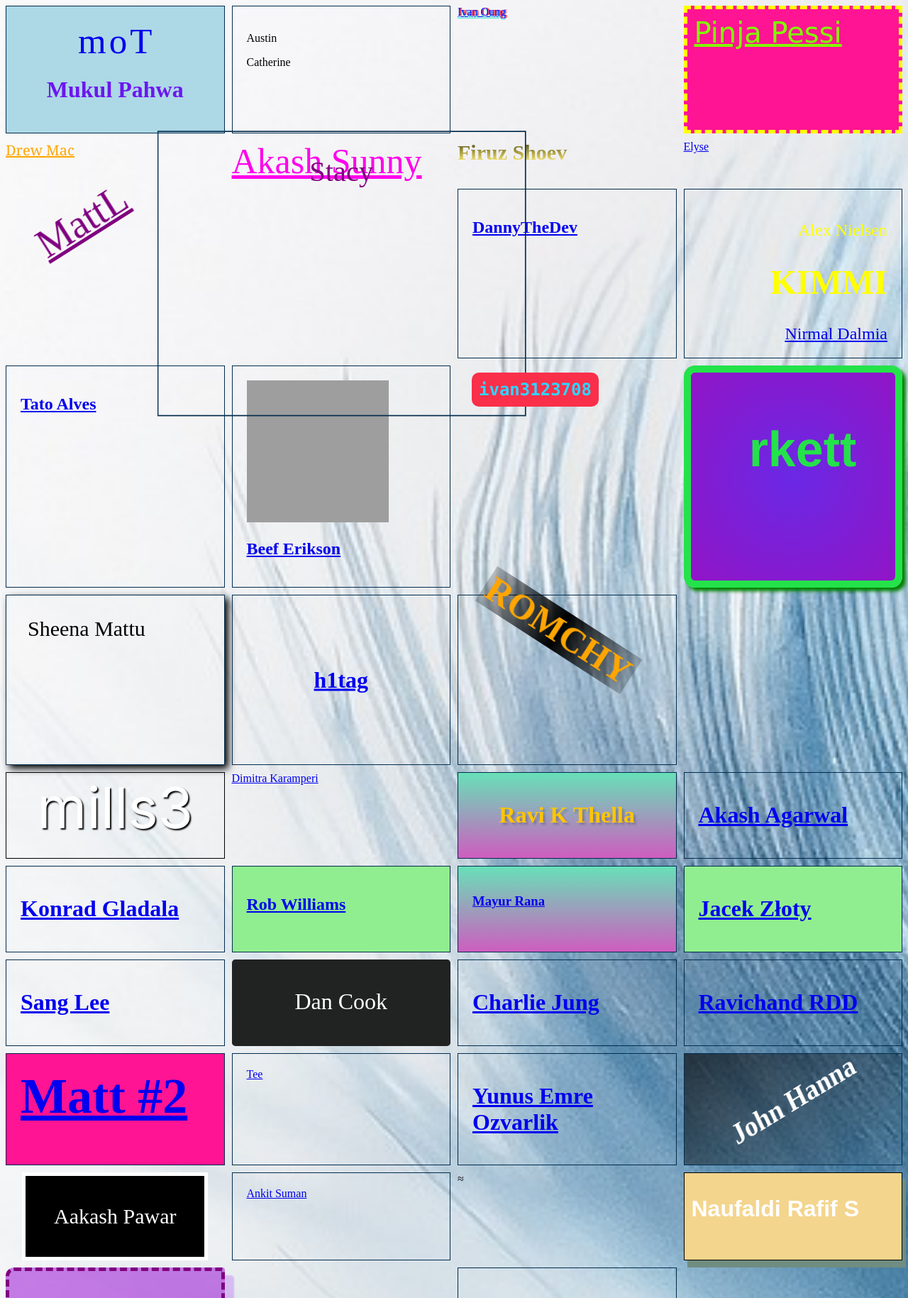
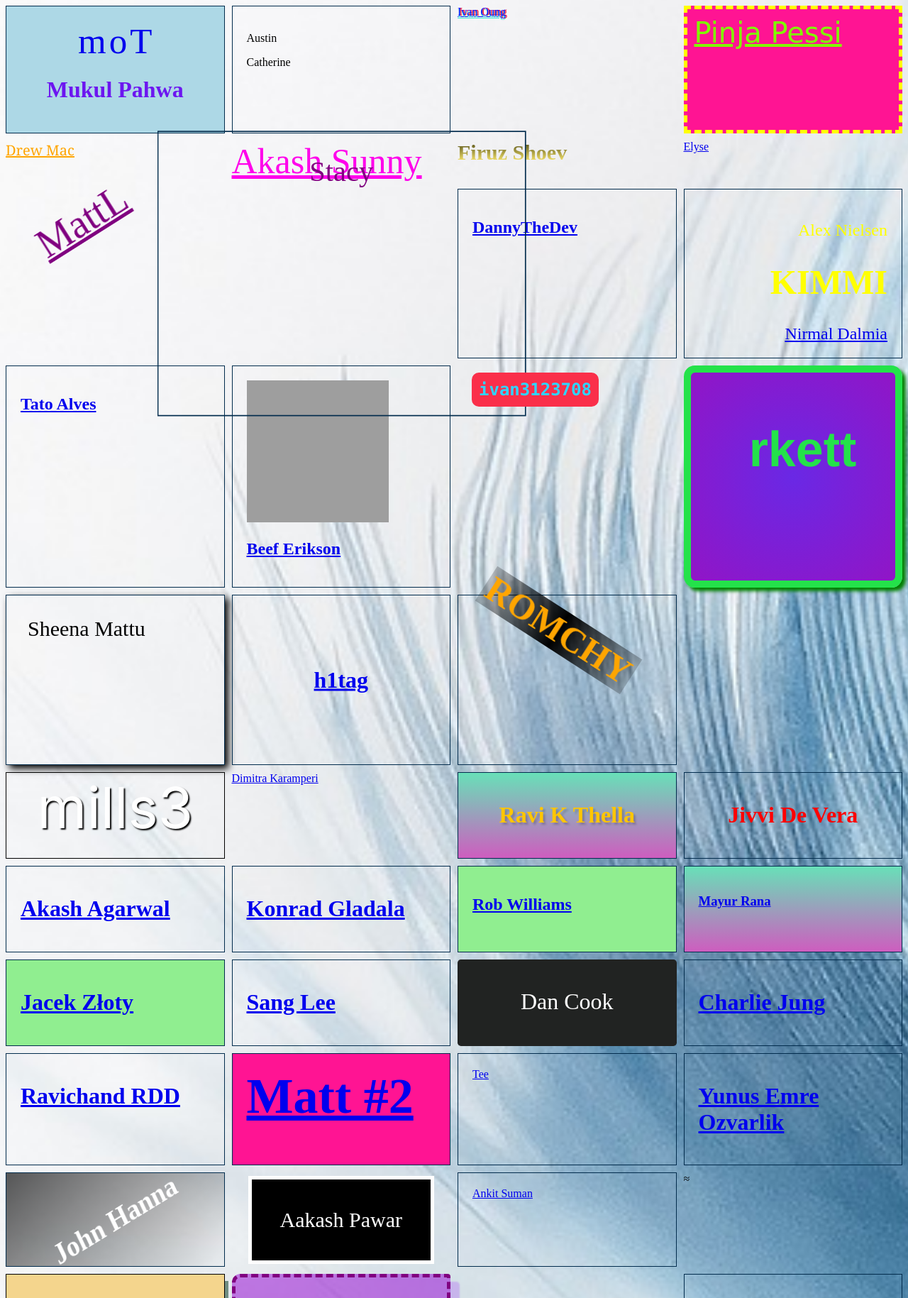
Before and after one commit to RomchyFCC/GitHub-Practice-For-All, a PHP site: page /contributors.html in a window 1280 px wide. Shown: the part 422-2251 px from the top of the page at 71% size. Run offline with PHP 8.4, Linux system fonts and the light colour scheme; grey boxes are pictures that could not be loaded.

Commit message:
add Jivvi De Vera

```diff
--- a/contributors.html
+++ b/contributors.html
@@ -134,6 +134,11 @@
 		<div class="ravi">
 			<h1>
 				<a href="https://www.ravikishorethella.com" target="_blank" rel="noreferrer noopener">Ravi K Thella</a>
+			</h1>
+		</div>
+		<div class="ayayace">
+			<h1>
+				<a href="https://github.com/ayayace16" target="_blank" rel="noreferrer noopener">Jivvi De Vera</a>
 			</h1>
 		</div>
 
--- a/style/contributors.css
+++ b/style/contributors.css
@@ -727,3 +727,14 @@ div {
   text-decoration: none;
   color: white;
 }
+.ayayace h1 a {
+    text-decoration: none;
+    color: red;
+    display: flex;
+    align-items: center;
+    justify-content: center;
+}
+
+.ayayace h1 a:hover {
+    font-size: 40px;
+}
```
Also changed, not shown: README.md.
